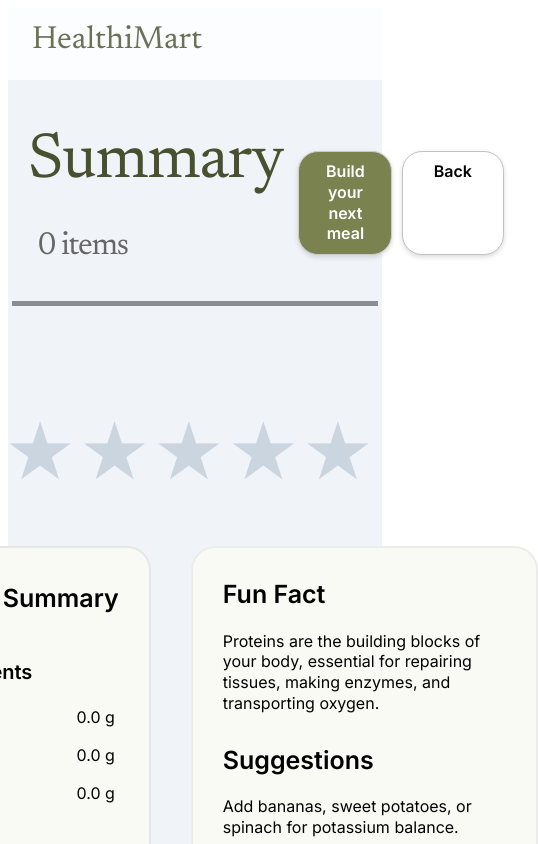
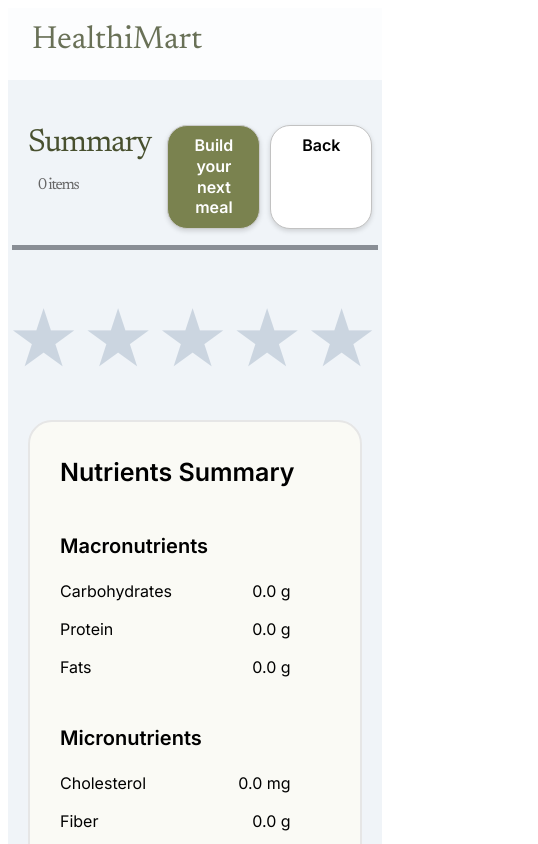
Before and after one commit to vienna601/HealthiMart, a React (Vite) app: page /summary in a window 390 px wide. Shown: the top 844 px of the page, 538 px wide, since content can reach past the window. Built offline with nearby package versions, Linux system fonts and the light colour scheme.

Commit message:
responsive layout

```diff
--- a/src/styles/Basket.css
+++ b/src/styles/Basket.css
@@ -1,4 +1,3 @@
-/* src/styles/Basket.css */
 .basket-page {
   display: flex;
   flex-direction: column;
--- a/src/styles/Summary.css
+++ b/src/styles/Summary.css
@@ -8,6 +8,7 @@
   background-color: #f0f4f8;
   box-sizing: border-box;
   position: relative;
+  width: 100%;
 }
 
 .summary-header {
@@ -97,16 +98,18 @@
 }
 
 .content-grid {
-  display: flex;
+  display: grid;
+  flex-direction: row;
   justify-content: center;
   align-items: flex-start;
   width: 100%;
   max-width: 1200px;
   gap: 20px;
+  grid-template-columns: 1fr 1fr 1fr;
 }
 
 .nutrients-summary-box {
-  width: auto;
+  width: 100%;
   height: auto;
   flex-shrink: 0;
   border-radius: 24px;
@@ -195,7 +198,7 @@
 }
 
 .fun-fact-suggestions-box {
-  width: 347px;
+  width: 100%;
   height: auto;
   flex-shrink: 0;
   border-radius: 24px;
@@ -203,11 +206,6 @@
   background: #fafaf5;
   padding: 30px;
   box-sizing: border-box;
-
-  display: flex;
-  flex-direction: column;
-  align-items: flex-start;
-  justify-content: flex-start;
 }
 
 .fun-fact-title {
@@ -261,16 +259,20 @@
   display: flex;
   gap: 1.5rem;
   align-items: flex-start;
+  display: grid;
+  grid-template-columns: repeat(2, minmax(260px, 1fr));
+  width: 100%;
 }
 
 .choice-card {
-  width: 320px;
   height: auto;
-  flex-shrink: 0;
+  width: 100%;
+  max-width: 520px;
   border-radius: 24px;
   border: 2px solid #ececec;
   background: #fafaf5;
   padding: 30px;
+  overflow: clip;
   box-sizing: border-box;
   display: flex;
   flex-direction: column;
@@ -279,7 +281,8 @@
 }
 
 .choice-img {
-  width: 215px;
+  width: 100%;
+  max-width: 215px;
   height: auto;
   border-radius: 10px;
   margin-bottom: 30px;
@@ -309,7 +312,7 @@
 }
 
 .choice-info {
-  width: 250px;
+  width: 200px;
   color: #000;
   font-family: "Inter", sans-serif;
   display: flex;
@@ -346,3 +349,36 @@
   width: auto;
   min-width: 220px;
 }
+
+/* 2 columns on medium screens */
+@media (max-width: 1100px) {
+  .content-grid {
+    grid-template-columns: 1fr 1fr;
+  }
+}
+
+/* Single column on small screens */
+@media (max-width: 700px) {
+  .content-grid {
+    grid-template-columns: 1fr;
+  }
+}
+
+/* Stack the two cards when narrow */
+@media (max-width: 700px) {
+  .choices-section {
+    grid-template-columns: 1fr;
+  }
+}
+
+/* Tweak the huge title size so it doesn’t overflow */
+@media (max-width: 900px) {
+  .summary-title {
+    font-size: 40px;
+  }
+}
+@media (max-width: 600px) {
+  .summary-title {
+    font-size: 32px;
+  }
+}
```
